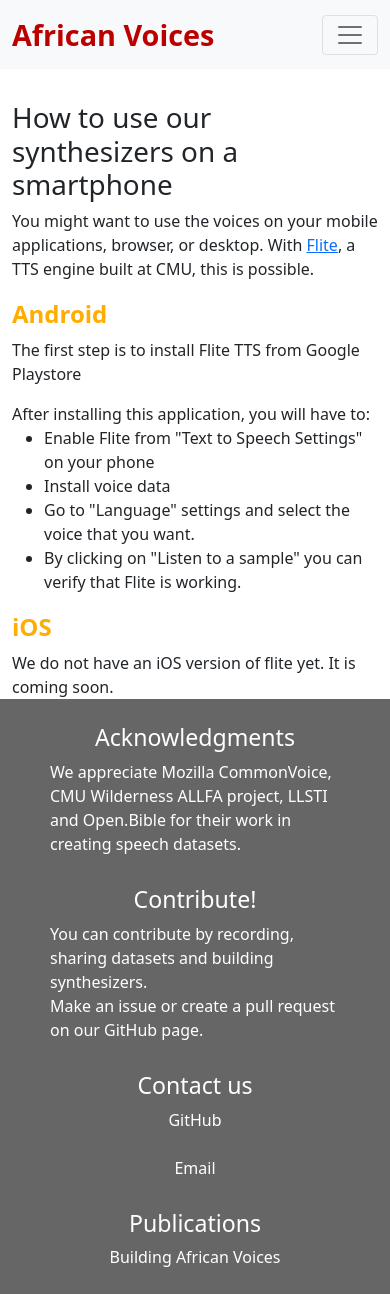
After one commit to Pogayo/african-voices-web, a Django app: page /smartphone in a window 390 px wide. The commit adds this page. Run offline with Django 4.2, Linux system fonts and the light colour scheme; data comes from the database, SQL or seed files in the repository; parts of the project's set-up code (start-up, migrations or seed data) failed here and were passed over; some libraries are stand-ins or nearby versions.

Commit message:
added smartphone usage page

```diff
--- a/app/templates/app/base_generic.html
+++ b/app/templates/app/base_generic.html
@@ -53,7 +53,10 @@
                         <a class="nav-link" href="{% url 'datasets' %}" id="nav-datasets">Datasets</a>
                     </li>
                     <li class="nav-item">
-                        <a class="nav-link" href="{% url 'flite' %}" id="nav-flite">Usage</a>
+                        <a class="nav-link" href="{% url 'smartphone' %}" id="nav-smartphone">Smartphone Usage</a>
+                    </li>
+                    <li class="nav-item">
+                        <a class="nav-link" href="{% url 'flite' %}" id="nav-flite">Developers</a>
                     </li>
                     <li class="nav-item">
                         <a class="nav-link" href="{% url 'contribute' %}" id="nav-contribute">Contribute</a>
--- a/app/templates/app/language.html
+++ b/app/templates/app/language.html
@@ -163,7 +163,7 @@
             </div>
 
 
-            <div id="wait_modal"
+            <div id="wait_modal">
             <div id="wait_modal_content">
                 <p>Please wait while we synthesize your text</p>
                 <img src="{% static 'app/loader.gif' %}" alt="Loading...">
--- /dev/null
+++ b/app/templates/app/smartphone.html
@@ -0,0 +1,31 @@
+{% extends "app/base_generic.html" %}
+{% load static %}
+{% block title %}<title>Using on a smartphone</title>{% endblock %}
+{% block content %}
+    <div class="page-content">
+        {#     TODO: Recommend book reader, limit the amount of sentences to convert #}
+        <h1>How to use our synthesizers on a smartphone</h1>
+        {#     TODO:Add screenshots #}
+
+        <p> You might want to use the voices on your mobile applications, browser, or desktop. With <a
+                href="http://cmuflite.org/" target="_blank">Flite</a>, a
+            TTS engine
+            built at CMU, this is possible.</p>
+
+        <h2 class="h2-primary"> Android </h2>
+        <p> The first step is to install Flite TTS from Google Playstore</p>
+
+        After installing this application, you will have to:
+        <ul>
+            <li>
+                Enable Flite from "Text to Speech Settings" on your phone
+            </li>
+            <li>Install voice data</li>
+            <li>Go to "Language" settings and select the voice that you want.</li>
+            <li>By clicking on "Listen to a sample" you can verify that Flite is working.</li>
+        </ul>
+        <h2 class="h2-primary"> iOS</h2>
+        We do not have an iOS version of flite yet. It is coming soon.
+    </div>
+
+{% endblock %}
--- a/app/urls.py
+++ b/app/urls.py
@@ -9,6 +9,7 @@ urlpatterns = [
     path('synthesize', views.synthesize, name='synthesize'),
     path('languages', views.languages, name='languages'),
     path('flite', views.flite, name='flite'),
+    path('smartphone', views.smartphone, name='smartphone'),
     path('contribute', views.contribute, name='contribute'),
 
 ]
--- a/app/views.py
+++ b/app/views.py
@@ -41,20 +41,46 @@ def execute_synthesis(context):
         proc.kill()
         outs, errs = proc.communicate()
 
-
+@csrf_exempt
 def language(request, lang_code_639_2):
     language = Language.objects.get(lang_code_639_2=lang_code_639_2)
     synthesizer_ids = [(synth.flite_location, synth.synth_id) for synth in language.synthesizer_set.all()]
     form = SynthesizeForm(synthesizer_ids)
-    print(form.as_p())
-    context = {'language': language, 'form': form , 'languages': Language.objects.all(), }
+    context = RequestContext(request)
+    context.push({'synth_id': c['synth_id'], 'text': c["text"], 'audio_format': c['audio_format']})
+
+    if request.method == 'POST':
+        c= {}
+        c['synth_id'] = request.POST.get('synth_id')
+        c['text'] = request.POST.get("text")
+        c['audio_format'] = request.POST.get("audio_format")
+
+        field_is_empty = is_empty(c['audio_format']) or is_empty(c['text']) or is_empty(c['synth_id'])
+
+        if field_is_empty:
+            return render(request, 'app/synthesize.html', {**context, "errors": "Fields are empty"})
+
+        SynthesizeRequestModel.objects.create(**c)
+
+        context['output_file'] = "app/static/app/synthesized/" + uuid4().hex
+        execute_synthesis(context)
+
+        context['output_file'] = context['output_file'][4:] + "." + context['audio_format']
+        # delete the file
+        new_thread = Thread(target=delete_audio, args=("app/" + context['output_file'],))
+        new_thread.start()
+
+    else:
+        print("GET here")
+
 
     return render(request, 'app/language.html', context)
 
 @csrf_exempt
 def synthesize(request):
-    context = {}
+    context = RequestContext
     if request.method == 'POST':
+        context['lang']==request.POST.get('lang')
         context['synth_id'] = request.POST.get('synth_id')
         context['text'] = request.POST.get("text")
         context['audio_format'] = request.POST.get("audio_format")
@@ -106,6 +132,10 @@ def contribute(request):
     context = {'languages': Language.objects.all(), }
     return render(request, 'app/contribute.html', context)
 
+def smartphone(request):
+    context = {'languages': Language.objects.all(), }
+    return render(request, 'app/smartphone.html', context)
+
 
 def is_empty(s):
     return not s or not s.strip()
```
Also changed, not shown: app/templates/app/flite.html (+7 -29 lines).
